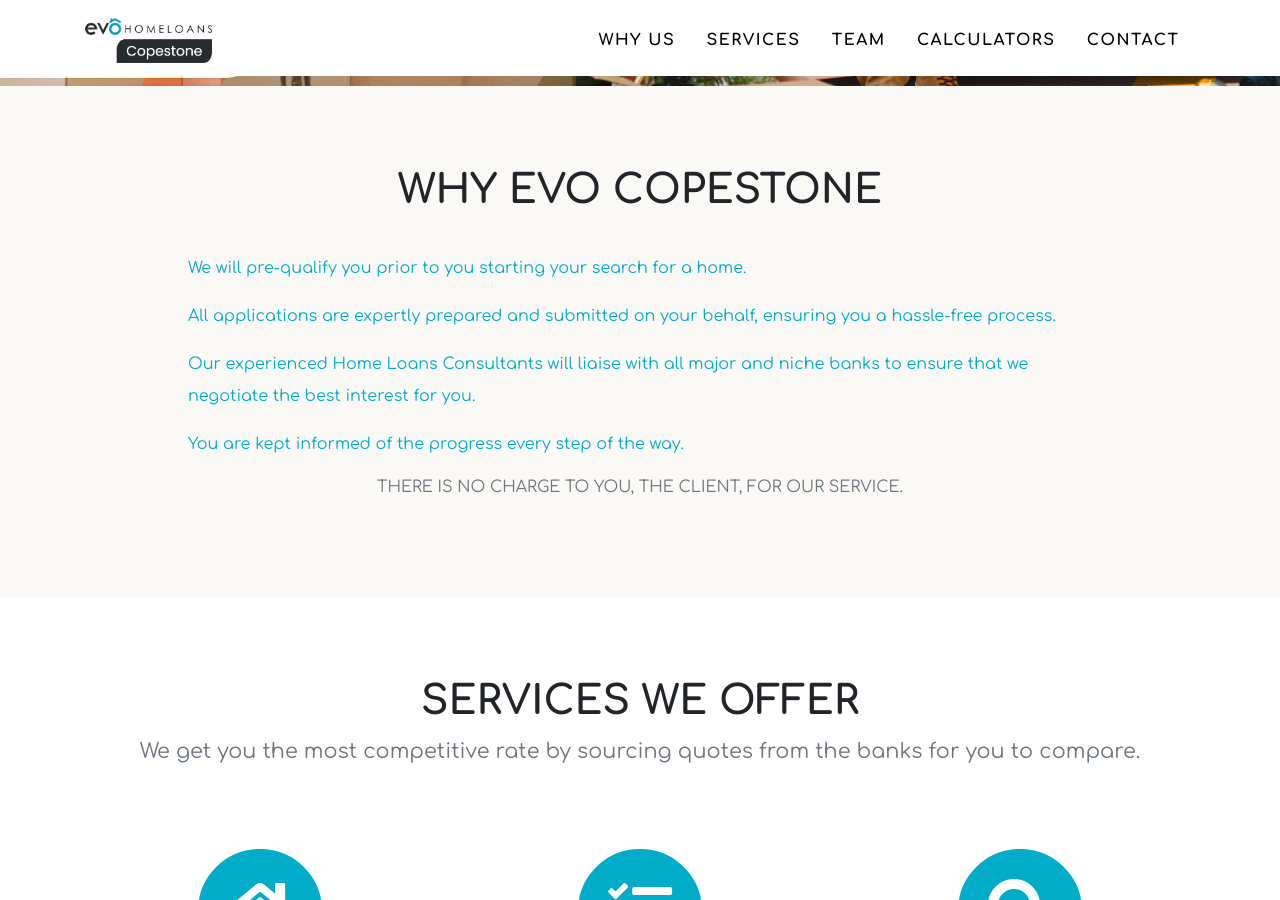
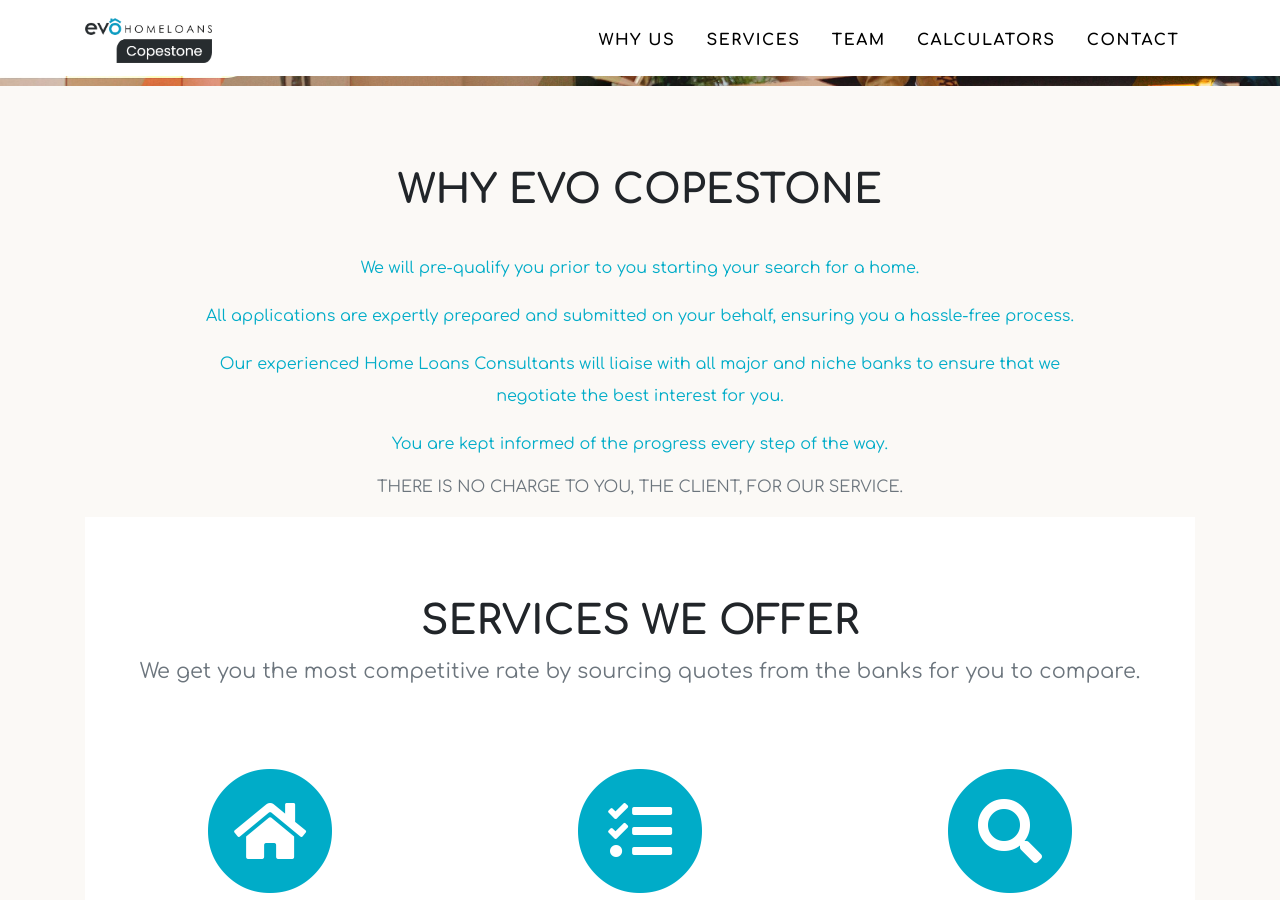
Before and after one commit to Intellify-Cloud/ev-copst, a Jekyll site: the page built from index.md, in a window 1280 px wide and 900 px high, scrolled down 398 px. Built offline with Jekyll 4.4.1, drawn with Linux system fonts in a browser that asks for light colours.

Commit message:
0626.1119

```diff
--- a/_includes/textblock.html
+++ b/_includes/textblock.html
@@ -2,7 +2,7 @@
 <section class="page-section" id="{{ site.data.sitetext.textblock.section | default: "textblock" }}">
   <div class="container">
 
-    <div class="row">
+    <!-- <div class="row">
       <div class="col-lg-12 text-center">
         <h2 class="section-heading text-uppercase">{{ site.data.sitetext.textblock.title | default: "Text Text-Block" }}
         </h2>
@@ -36,5 +36,38 @@
     </div>
 
   </div>
-</section>
+</section> -->
 <!-- End Text-Block -->
+
+<div class="row">
+  <div class="col-lg-12 text-center">
+    <h2 class="section-heading text-uppercase text-center">{{ site.data.sitetext.textblock.title | default: "Text Text-Block" }}
+    </h2>
+    {% if site.data.sitetext.textblock.text %}
+    <h3 class="textblock-subheading text-muted text-center">{{ site.data.sitetext.textblock.text }}</h3>
+    {% endif %}
+  </div>
+</div>
+
+<div class="row">
+  <div class="col-lg-1 text-center"></div>
+  <div class="col-lg-10 text-left">
+    <div class="container textblock-heading">
+      {% for textblock in site.data.sitetext.textblock.list %}
+      <div class="row">
+          {% if textblock.image %}
+          <div class="textblock-image col-1 p-1 text-center">
+            <i class="fas {{textblock.image}} fa-2x"></i>
+          </div>
+          {% endif %}
+          <div class="textblock-title col align-items-center text-center">
+            {{ textblock.title }}
+          </div>
+      </div>
+      {% endfor %}
+    </div>
+    {% if site.data.sitetext.textblock.footer %}<div class="text-muted text-center w-100">
+      {{ site.data.sitetext.textblock.footer | markdownify }}</div>{% endif %}
+  </div>
+  <div class="col-lg-1 text-center"></div>
+</div>
```
Also changed, not shown: assets/img/clients/old-mutual.png.
